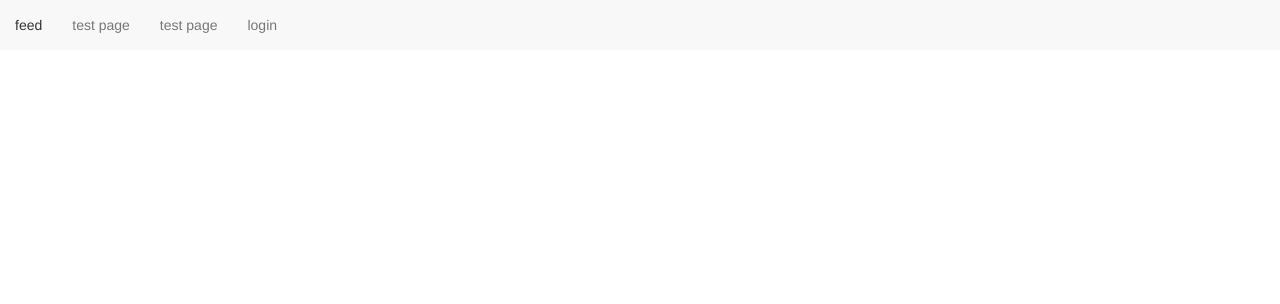
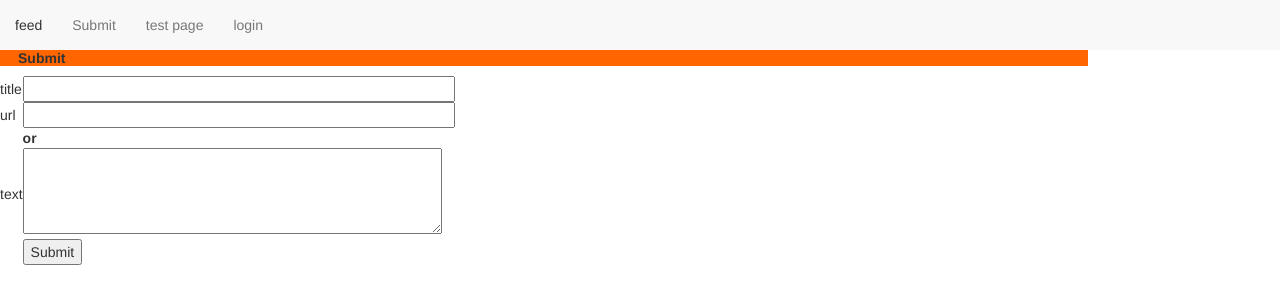
Before and after one commit to semester-groupies/hacker-news, an Angular app: page /story in a window 1280 px wide. Before the commit this address led to /. Shown: the top 304 px of the page. Built offline with nearby package versions, Linux system fonts and the light colour scheme.

Commit message:
post story ready

```diff
--- a/src/app/api.service.ts
+++ b/src/app/api.service.ts
@@ -11,6 +11,11 @@
     return this.http.post(this.URL + 'user/create', userObject);
   }
 
+  public post(postObject) {
+    return this.http.post(this.URL + 'post', postObject);
+
+  }
+
   constructor(private http: HttpClient) {
 
   }
--- a/src/app/app.component.html
+++ b/src/app/app.component.html
@@ -7,7 +7,7 @@
           <a [routerLink]='["/feed"]'>feed</a>
         </li>
         <li>
-          <a [routerLink]='["/feed"]'>test page</a>
+          <a [routerLink]='["/story"]'>Submit</a>
         </li>
         <li>
           <a [routerLink]='["/feed"]'>test page</a>
--- /dev/null
+++ b/src/app/story/story.component.html
@@ -0,0 +1,59 @@
+<table id="hnmain" border="0" cellpadding="0" cellspacing="0" width="85%" bgcolor="#f6f6ef">
+  <tbody>
+  <tr>
+    <td bgcolor="#ff6600">
+      <table border="0" cellpadding="0" cellspacing="0" width="100%" style="padding:2px">
+        <tbody>
+        <tr>
+          <td style="width:18px;padding-right:4px">
+          </td>
+          <td style="line-height:12pt; height:10px;"><span class="pagetop"><b>Submit</b></span></td>
+        </tr>
+        </tbody>
+      </table>
+    </td>
+  </tr>
+  <tr style="height:10px"></tr>
+  <tr>
+    <td>
+      <form method="post" action="/r"><input type="hidden" name="fnid" value="sdyaMkFDdhN9CH7P7ALF94"><input
+        type="hidden" name="fnop" value="submit-page">
+        <script type="text/javascript">function tlen(el) {
+          var n = el.value.length - 80;
+          el.nextSibling.innerText = n > 0 ? n + ' too long' : '';
+        }</script>
+        <table border="0">
+          <tbody>
+          <tr>
+            <td>title</td>
+            <td><input type="text" name="title" value="" size="50" oninput="tlen(this)" onfocus="tlen(this)"><span
+              style="margin-left:10px"></span></td>
+          </tr>
+          <tr>
+            <td>url</td>
+            <td><input type="text" name="url" value="" size="50"></td>
+          </tr>
+          <tr>
+            <td></td>
+            <td><b>or</b></td>
+          </tr>
+          <tr>
+            <td>text</td>
+            <td><textarea name="text" rows="4" cols="49"></textarea></td>
+          </tr>
+          <tr>
+            <td></td>
+            <td></td>
+          </tr>
+          <tr>
+            <td></td>
+            <td><input type="submit" (click)="postStory()"></td>
+          </tr>
+          <tr style="height:20px"></tr>
+          </tbody>
+        </table>
+      </form>
+    </td>
+  </tr>
+  </tbody>
+</table>
--- /dev/null
+++ b/src/app/story/story.component.ts
@@ -0,0 +1,34 @@
+import {Component, OnInit} from '@angular/core';
+import {ApiService} from "../api.service";
+
+@Component({
+  selector: 'app-story',
+  templateUrl: './story.component.html',
+  styleUrls: ['./story.component.css']
+})
+export class StoryComponent implements OnInit {
+
+  public title: string;
+  public url: string;
+  public text: string;
+
+  constructor(private api: ApiService) {
+  }
+
+  public postStory() {
+    console.log('::posting story::');
+    let story = {
+      'title': this.title,
+      'url': this.url,
+      'text': this.text
+    };
+
+    this.api.post(story).subscribe((res) => {
+      console.log('story posted', res);
+    });
+  }
+
+  ngOnInit() {
+  }
+
+}
```
Also changed, not shown: src/app/app.module.ts (+5 -2 lines), src/app/story/story.component.css (added), 2 other files (tests, documents, lock files or other folders).
